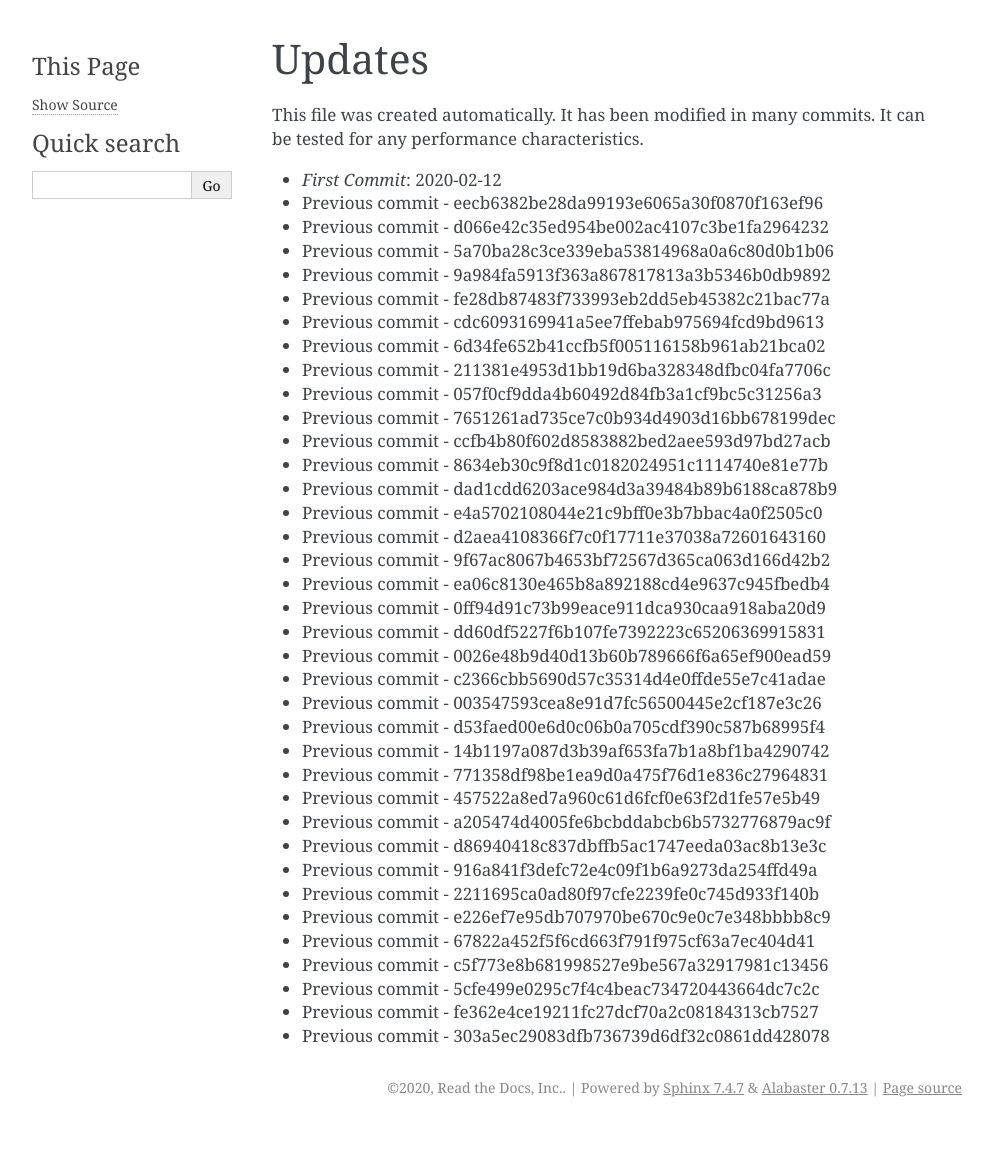
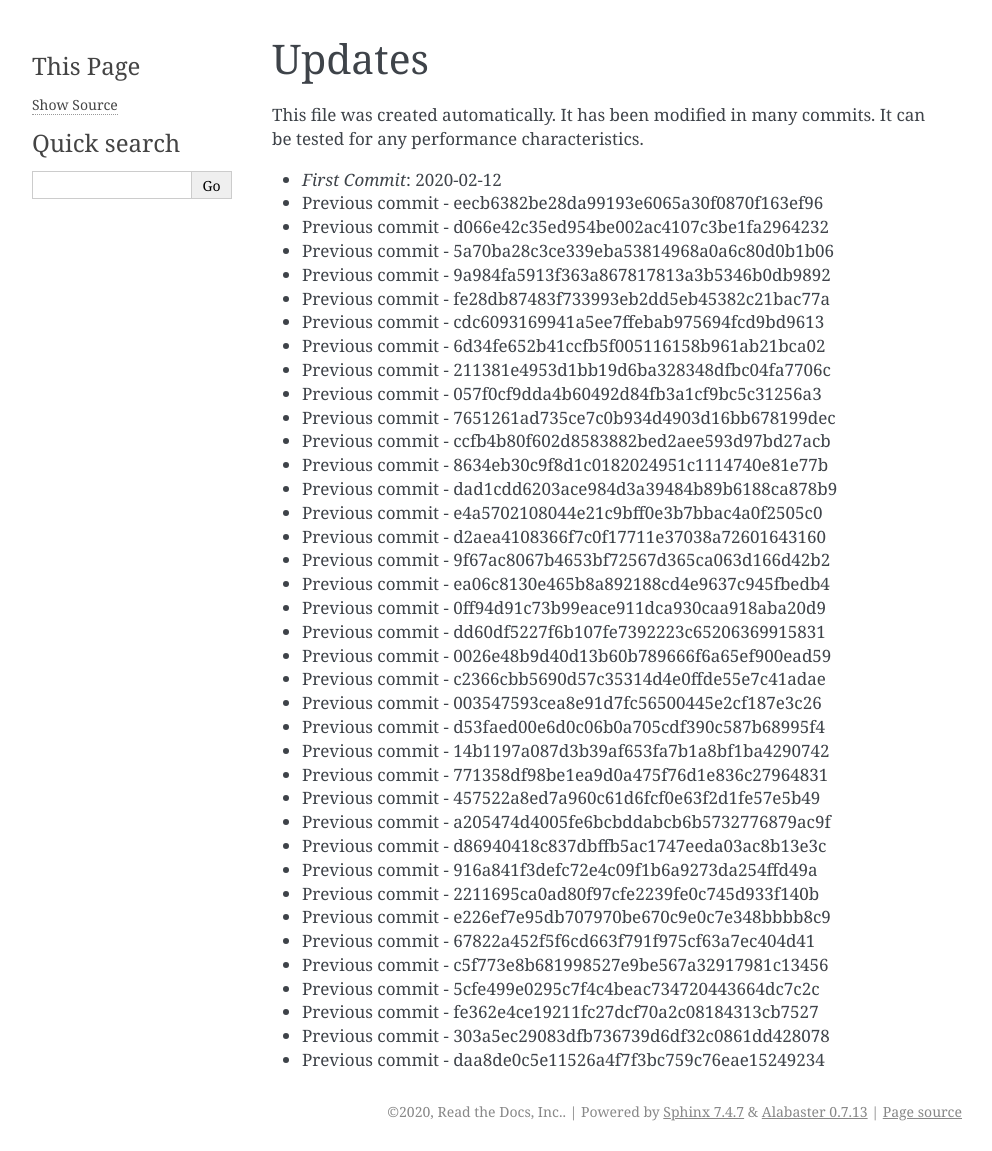
Before and after one commit to readthedocs/rtd-git-stresstest, a Sphinx documentation site: the page built from docs/updates.rst, in a window 1280 px wide. Shown: the whole page, without its empty margins (148-1140 px from the left). Built offline with Sphinx 7.4.7, drawn with Linux system fonts in a browser that asks for light colours; before the commit the page ends 1127 px from its top, so only the background shows below that.

Commit message:
Generating commit from previous: daa8de0c5e11526a4f7f3bc759c76eae15249234

```diff
--- a/docs/updates.rst
+++ b/docs/updates.rst
@@ -42,3 +42,4 @@ It can be tested for any performance characteristics.
 * Previous commit - 5cfe499e0295c7f4c4beac734720443664dc7c2c
 * Previous commit - fe362e4ce19211fc27dcf70a2c08184313cb7527
 * Previous commit - 303a5ec29083dfb736739d6df32c0861dd428078
+* Previous commit - daa8de0c5e11526a4f7f3bc759c76eae15249234
```
